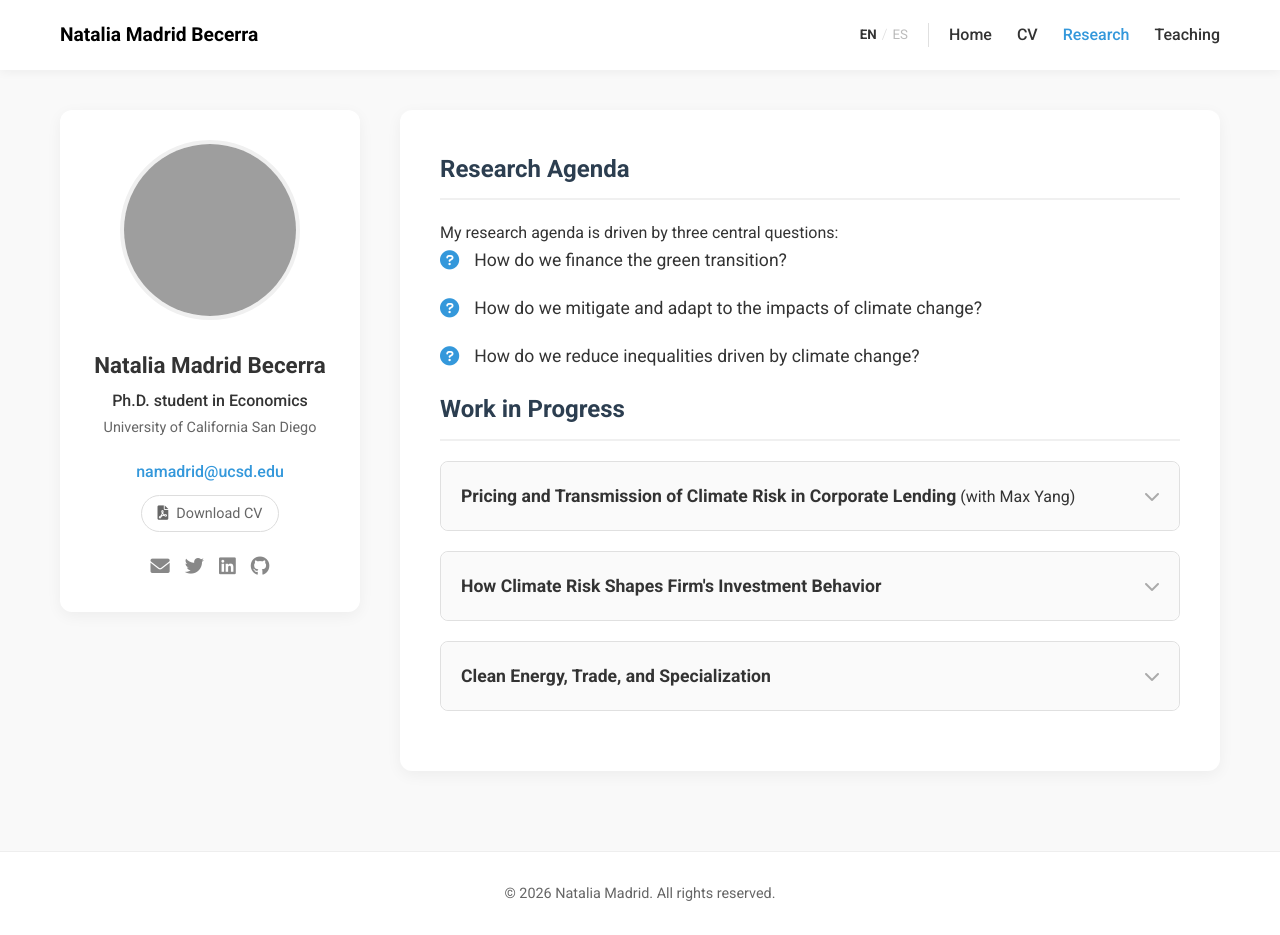
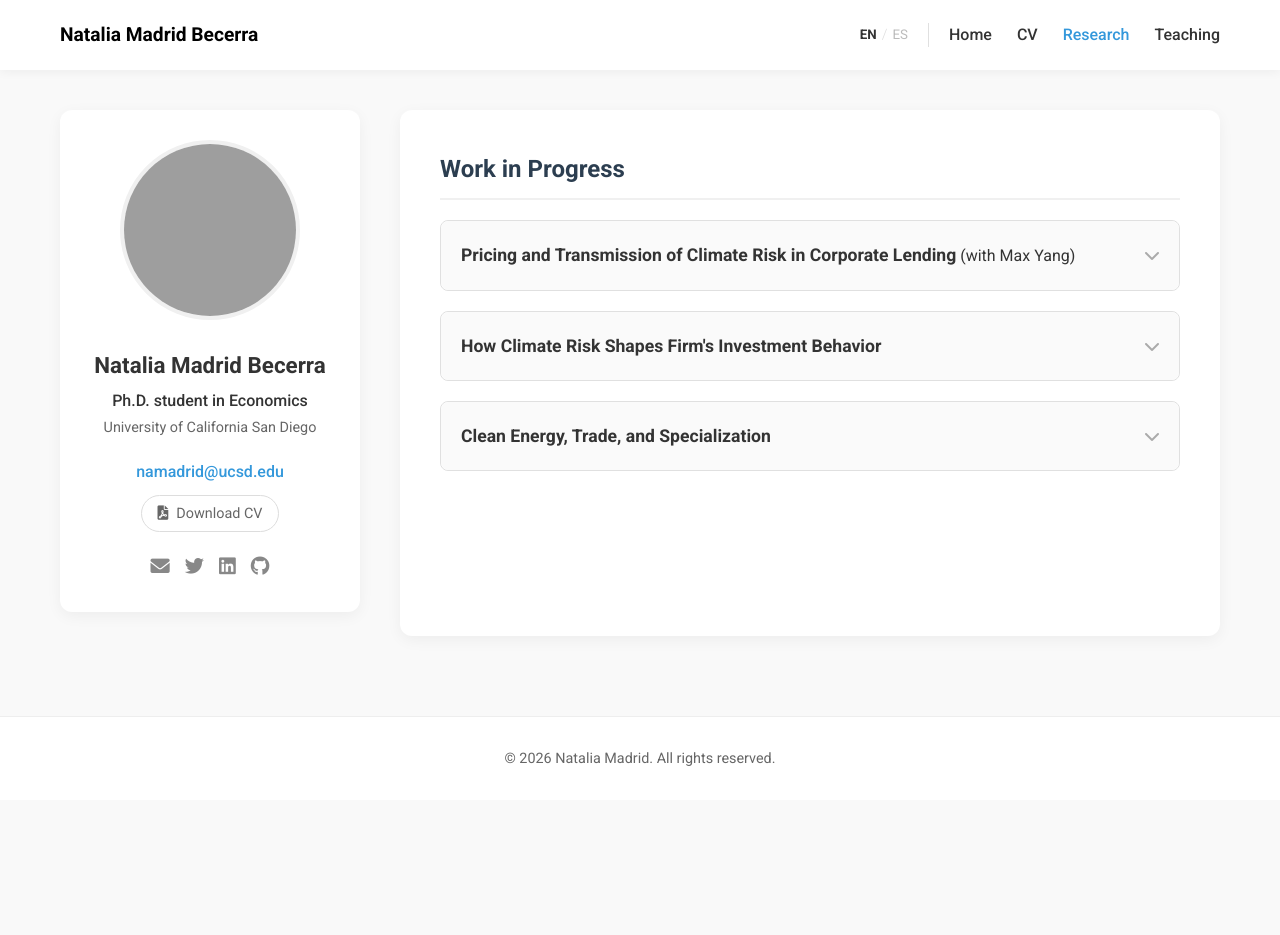
Before and after one commit to nataliamadridb/nataliamadridb.github.io, a plain HTML site: page research.html in a window 1280 px wide. After the commit the page ends 800 px from the top, so only its background shows below. Drawn offline with Linux system fonts and the light colour scheme; grey boxes are pictures that could not be loaded.

Commit message:
Eliminar sección antigua de Research y ajustar ancho de Education

```diff
--- a/assets/css/styles.css
+++ b/assets/css/styles.css
@@ -275,7 +275,7 @@ ul {
     /* Texto justificado para look académico */
 }
 
-/* --- 6. GRID DE INFORMACIÓN (Research & Education) --- */
+/* --- 6. GRID DE INFORMACIÓN (Solo Education ahora) --- */
 .info-grid {
     display: flex;
     flex-wrap: wrap;
@@ -287,26 +287,19 @@ ul {
     flex: 1;
 }
 
-.research-card {
-    flex-basis: 35%;
-    /* Columna izquierda más angosta */
+.education-card {
+    flex-basis: 100%;
+    /* AHORA OCUPA TODO EL ANCHO */
 }
 
-.education-card {
-    flex-basis: 55%;
-    /* Columna derecha más ancha */
-}
-
-/* Listas con iconos alineados */
-.icon-list li,
+/* Listas con iconos alineados (Limpiado: solo queda education) */
 .education-list li {
     display: flex;
     align-items: flex-start;
     margin-bottom: 15px;
 }
 
-/* Iconos (Focos y Birretes) */
-.icon-list i,
+/* Iconos (Limpiado: solo queda el birrete/bullet) */
 .icon-bullet {
     color: var(--primary-color);
     margin-right: 12px;
@@ -444,24 +437,9 @@ footer {
     }
 }
 
-/* --- ESTILOS PARA LA PÁGINA DE RESEARCH (CORREGIDO) --- */
 
-/* Lista de Preguntas */
-.research-questions li {
-    font-size: 1.1rem;
-    margin-bottom: 20px;
-    display: flex;
-    /* Asegura que el icono y texto se alineen */
-    align-items: flex-start;
-}
 
-.research-questions i {
-    font-size: 1.2rem;
-    margin-right: 15px;
-    margin-top: 4px;
-    /* Ajuste óptico */
-    color: var(--primary-color);
-}
+
 
 /* Acordeones de Proyectos */
 .project-card {
--- a/research.html
+++ b/research.html
@@ -73,36 +73,7 @@
 
         <main class="content-area">
 
-            <section class="research-intro">
-                <h2 class="section-title lang-text" data-en="Research Agenda" data-es="Agenda de Investigación">Research
-                    Agenda</h2>
 
-                <p class="lang-text" data-en="My research agenda is driven by three central questions:"
-                    data-es="Mi agenda de investigación está guiada por tres preguntas centrales:">
-                    My research agenda is driven by three central questions:
-                </p>
-
-                <ul class="research-questions">
-                    <li>
-                        <i class="fa-solid fa-circle-question"></i>
-                        <span class="lang-text" data-en="How do we finance the green transition?"
-                            data-es="¿Cómo financiamos la transición verde?">How do we finance the green
-                            transition?</span>
-                    </li>
-                    <li>
-                        <i class="fa-solid fa-circle-question"></i>
-                        <span class="lang-text" data-en="How do we mitigate and adapt to the impacts of climate change?"
-                            data-es="¿Cómo mitigamos y nos adaptamos a los impactos del cambio climático?">How do we
-                            mitigate and adapt to the impacts of climate change?</span>
-                    </li>
-                    <li>
-                        <i class="fa-solid fa-circle-question"></i>
-                        <span class="lang-text" data-en="How do we reduce inequalities driven by climate change?"
-                            data-es="¿Cómo reducimos las desigualdades impulsadas por el cambio climático?">How do we
-                            reduce inequalities driven by climate change?</span>
-                    </li>
-                </ul>
-            </section>
 
             <section class="working-projects">
                 <h2 class="section-title lang-text" data-en="Work in Progress" data-es="Trabajo en Progreso">Work in
```
Also changed, not shown: index.html (+1 -21 lines).
